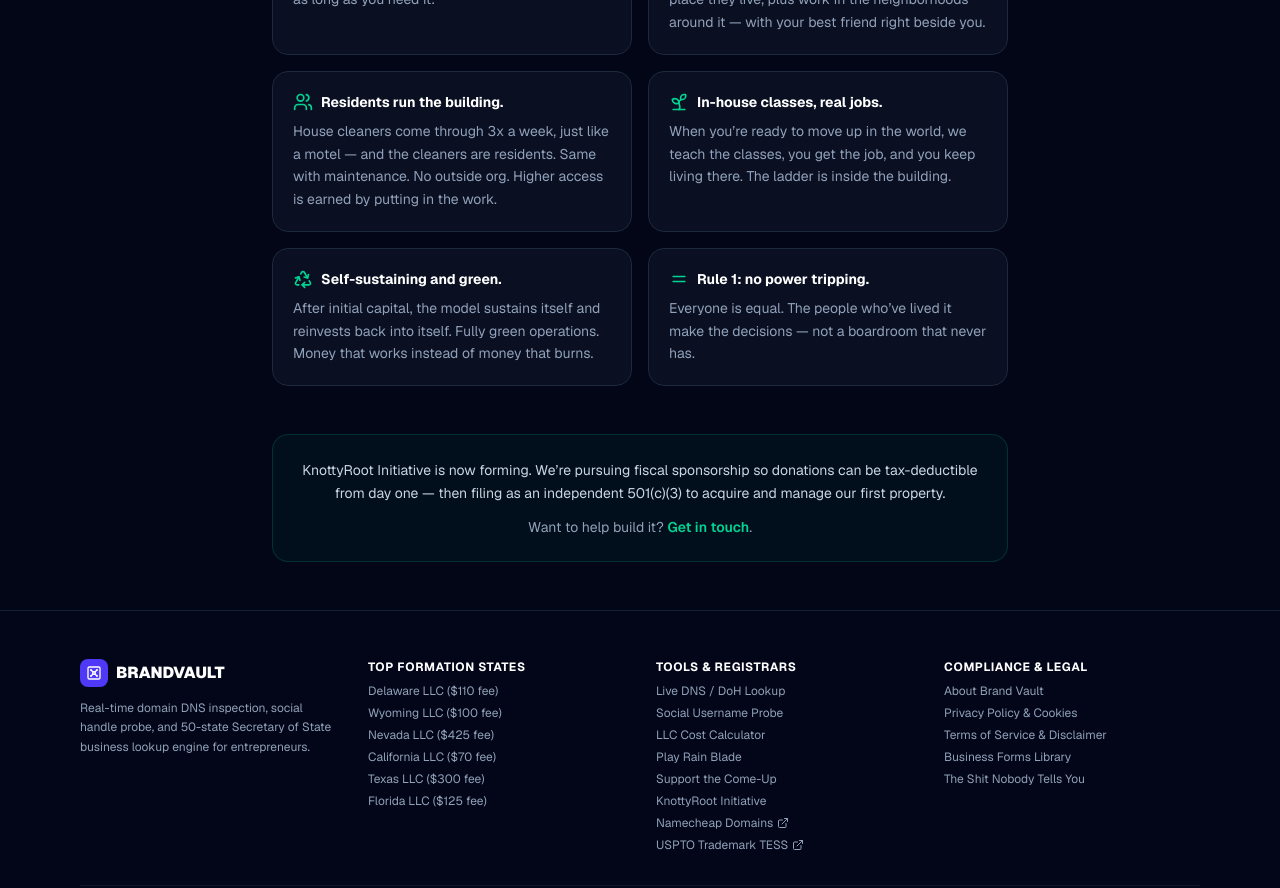
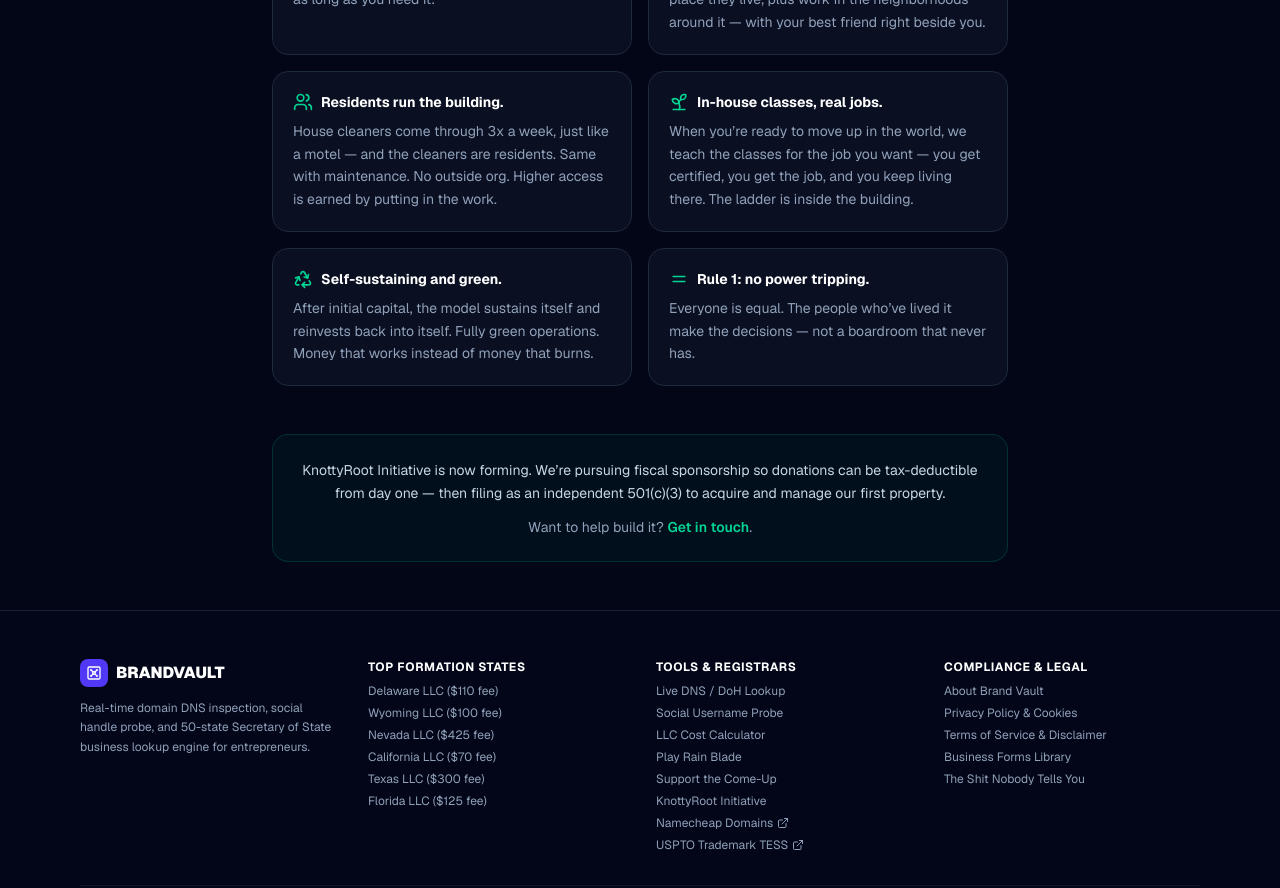
Before and after one commit to frac1ur3d-hash/brand-vault, a Next.js app: page /knottyroot in a window 1280 px wide. Shown: the part 1060-1948 px from the top of the page. Built offline with nearby package versions, Linux system fonts and the light colour scheme.

Commit message:
KnottyRoot: classes lead to certification

```diff
--- a/app/knottyroot/page.tsx
+++ b/app/knottyroot/page.tsx
@@ -26,7 +26,7 @@
   {
     icon: Sprout,
     title: 'In-house classes, real jobs.',
-    body: 'When you’re ready to move up in the world, we teach the classes, you get the job, and you keep living there. The ladder is inside the building.',
+    body: 'When you’re ready to move up in the world, we teach the classes for the job you want — you get certified, you get the job, and you keep living there. The ladder is inside the building.',
   },
   {
     icon: Recycle,
```
